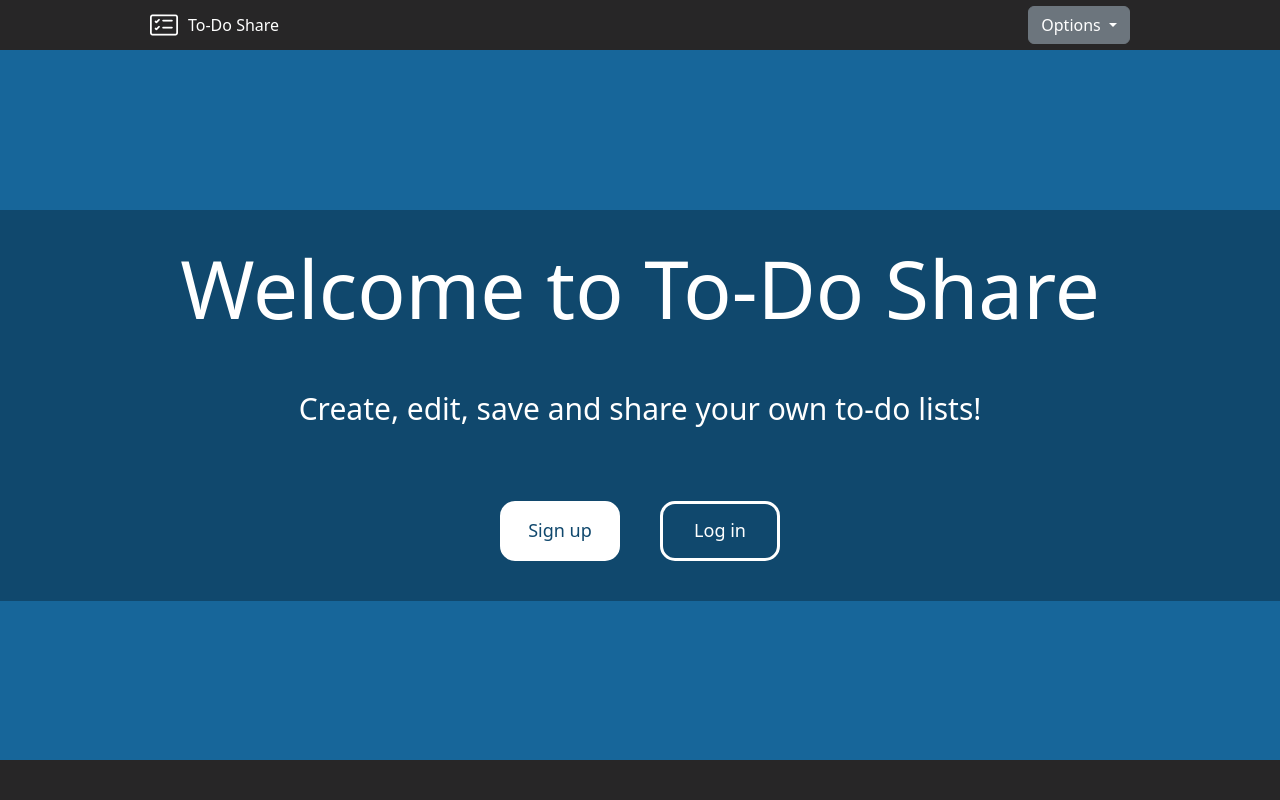
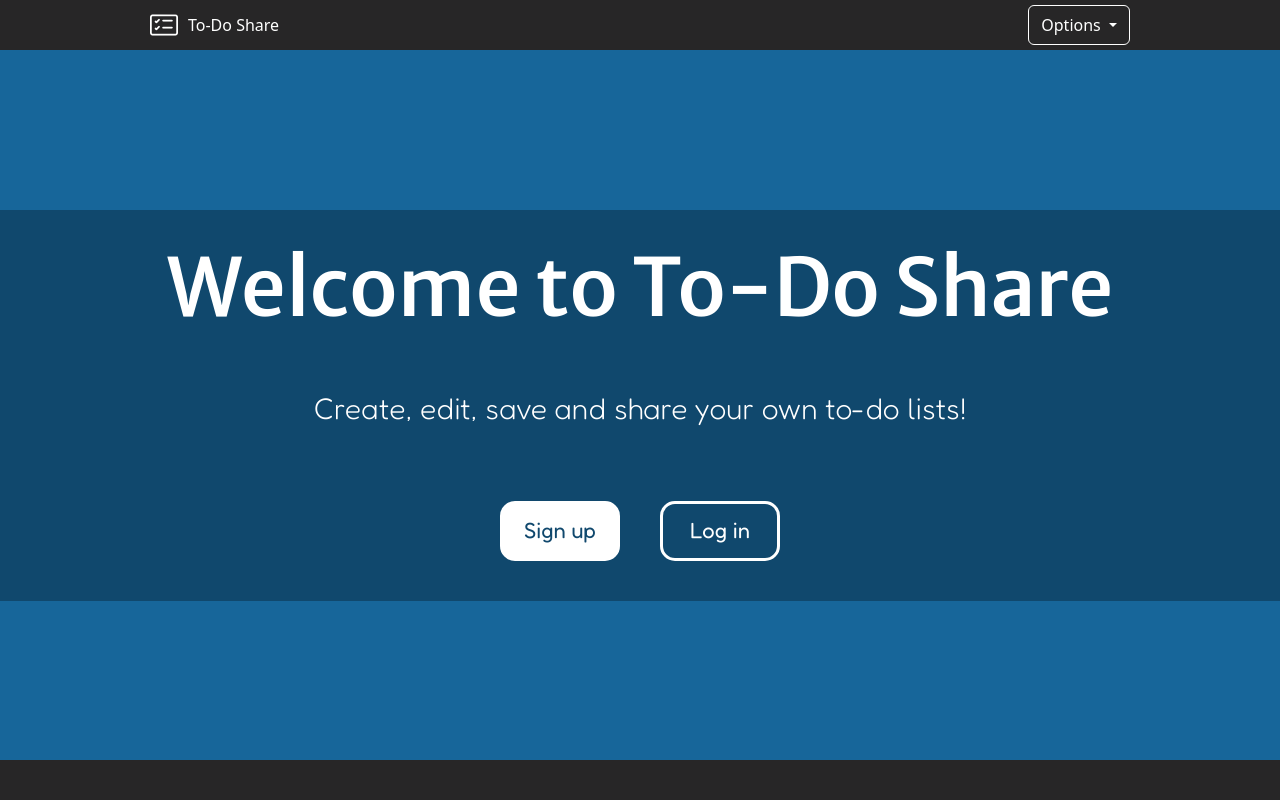
Before and after one commit to BolognaKenshin/to-do-list, a Flask app: page / in a window 1280 px wide. Run offline with Flask 3, Linux system fonts and the light colour scheme; some libraries are stand-ins or nearby versions.

Commit message:
Dev Branch - Functionality done; Styling - Log-in, Sign-up partially styled

```diff
--- a/static/css/styles.css
+++ b/static/css/styles.css
@@ -10,6 +10,13 @@ a {
 
 #all-lists-main{
     display: block;
+}
+
+.dropdown-toggle {
+    background-color: #272627;
+    border-color: white;
+    border-width: 1px;
+    height: 40px;
 }
 
 .popover {
@@ -82,8 +89,9 @@ a {
     border-radius: 15px;
     border-style: solid;
     border-width: 3px;
-    font-size: 18px;
-    font-weight: 500;
+    font-family: "Fredoka", sans-serif;
+    font-size: 22px;
+    font-weight: 400;
     width: 120px;
     height: 60px;
     margin: 20px;
@@ -97,18 +105,34 @@ a {
 }
 
 #homepage-log-btn {
+    transition: background-color 0.2s ease, color 0.2s ease;
     color: white;
     background-color: #10486d;
 }
 
+#homepage-log-btn:hover {
+    color: #10486d;
+    background-color: white;
+}
+
+
 #homepage-sign-btn {
+    transition: background-color 0.2s ease, color 0.2s ease;
     background-color: white;
     color: #10486d;
+}
+
+#homepage-sign-btn:hover {
+    background-color: #10486d;
+    color: white;
 }
 
 #homepage-text {
     color: white;
     font-size: 30px;
+    font-family: "Fredoka", sans-serif;
+    font-weight: 300;
+    font-style: normal;
     margin-top: 50px;
     text-align: center;
 }
@@ -121,7 +145,9 @@ a {
 
 #homepage-title, #new-user-h1, #log-in-h1, #name-list-h1 {
     color: white;
+    font-family: "Merriweather Sans", sans-serif;
     font-size: 80px;
+    margin-bottom: 30px;
     text-align: center;
 }
 
@@ -395,6 +421,19 @@ i.name-pencil {
     padding: 0;
 }
 
+ul.show {
+    background-color: #272627;
+}
+
+a.dropdown-item {
+    color: white;
+}
+
+.dropdown-item:hover {
+    background-color: #565e64;
+    color: white;
+}
+
 .sortable-placeholder {
     background: #f0f0f0; /* Light background */
     border: 1px dashed #ccc; /* Dashed border */
--- a/templates/header.html
+++ b/templates/header.html
@@ -8,6 +8,12 @@
     {{ bootstrap.load_css() }}
     <link rel="stylesheet" href="https://cdn.jsdelivr.net/npm/bootstrap-icons@1.11.3/font/bootstrap-icons.min.css">
     <link rel="stylesheet" href="{{ url_for('static', filename='css/styles.css') }}">
+    <!-- Google Fonts -->
+    <link rel="preconnect" href="https://fonts.googleapis.com">
+    <link rel="preconnect" href="https://fonts.gstatic.com" crossorigin>
+    <link href="https://fonts.googleapis.com/css2?family=Fredoka:wght@300..700&family=Merriweather+Sans:ital,wght@0,300..800;1,300..800&display=swap" rel="stylesheet">
+
+
 </head>
 <body>
     <header id="top-bar" >
```
